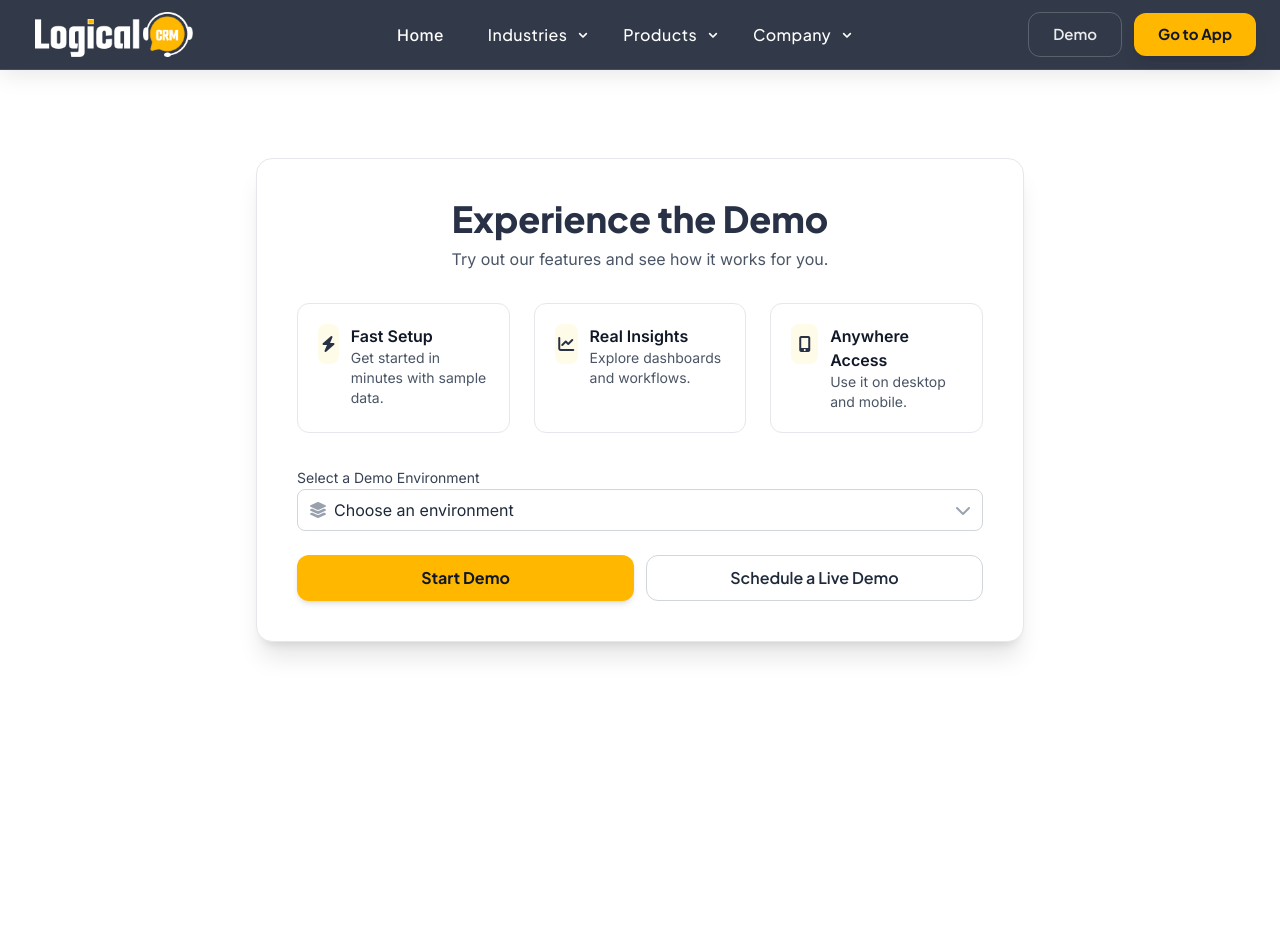
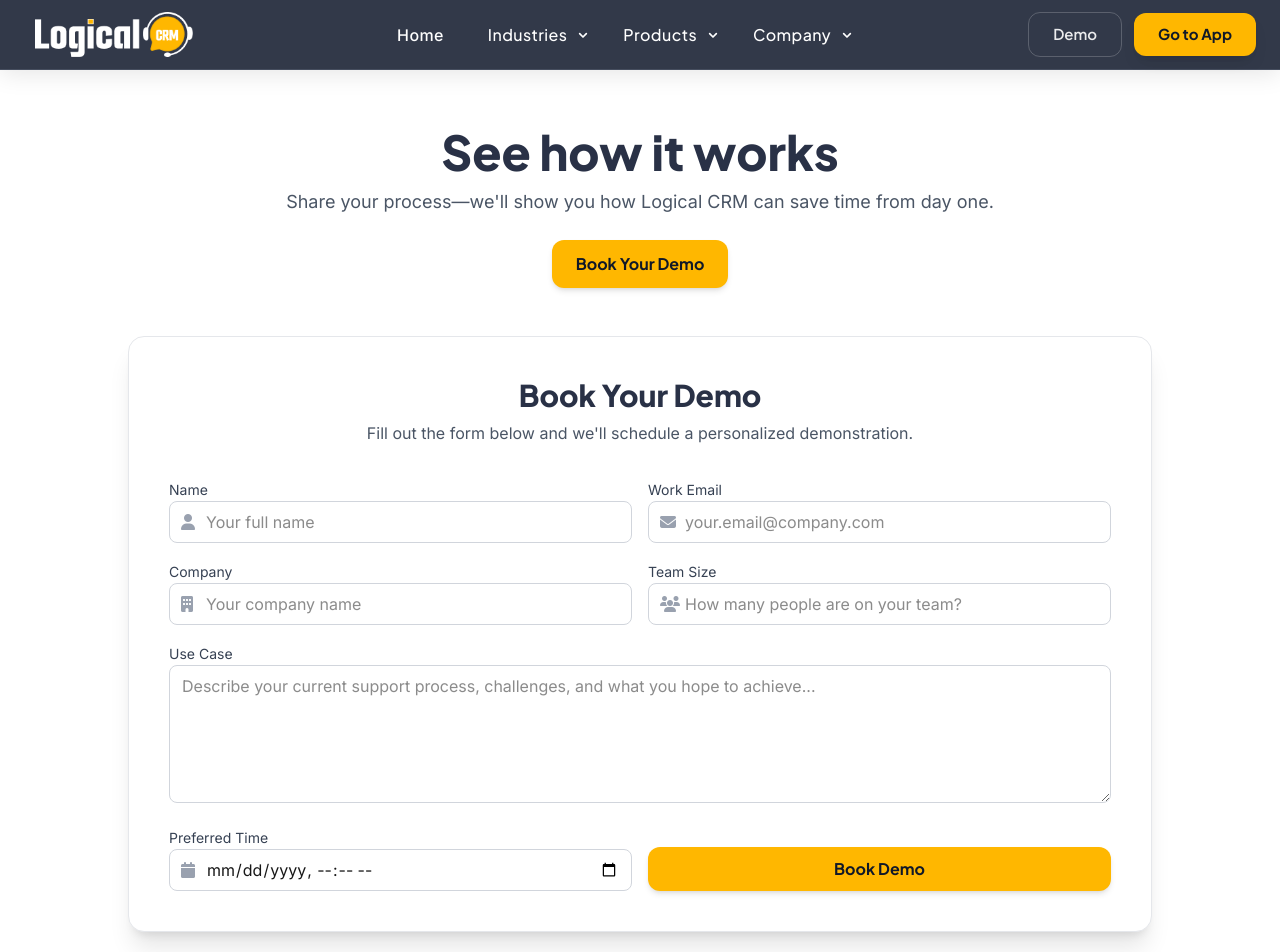
Before and after one commit to avico-global/Logical-CRM-branding-site, a Next.js app: page /demo in a window 1280 px wide. Shown: the top 952 px of the page. Before the commit the page ends 800 px from the top, so only its background shows below. Built offline with nearby package versions, Linux system fonts and the light colour scheme.

Commit message:
demo page change

```diff
--- a/app/demo/page.jsx
+++ b/app/demo/page.jsx
@@ -1,26 +1,148 @@
 "use client";
 import React from "react";
 import Link from "next/link";
+import FooterSection from "@/components/FooterSection";
 
 export default function DemoPage() {
   return (
-    <main className="min-h-screen w-full bg-white flex items-center justify-center px-4 py-10">
-      <div className="w-full max-w-3xl">
+    <main className="min-h-screen w-full bg-white pt-28 md:pt-32 flex flex-col">
+      <div className="flex-1 px-4">
+        {/* Hero Section */}
+        <section className="max-w-5xl mx-auto text-center">
+        <h1
+          className="text-4xl md:text-5xl font-black text-[#293146]"
+          style={{ fontFamily: "'Plus Jakarta Sans', sans-serif" }}
+        >
+          See how it works
+        </h1>
+        <p className="mt-3 text-base md:text-lg text-gray-600 max-w-3xl mx-auto">
+          Share your process—we'll show you how Logical CRM can save time from day one.
+        </p>
+        <a
+          href="#book-demo"
+          className="inline-flex items-center justify-center mt-6 px-6 py-3 rounded-xl bg-[#FFB700] hover:bg-[#e6a600] text-gray-900 font-bold shadow-md hover:shadow-lg transition-colors no-underline"
+          style={{ fontFamily: "'Plus Jakarta Sans', sans-serif" }}
+        >
+          Book Your Demo
+        </a>
+      </section>
+
+
+
+        {/* Form Section */}
+        <section id="book-demo" className="max-w-5xl mx-auto mt-12">
         <div className="relative bg-white border border-gray-200 rounded-2xl shadow-xl p-8 md:p-10">
           <div className="text-center">
-            <h1
-              className="text-3xl md:text-4xl font-black text-[#293146]"
+            <h2
+              className="text-2xl md:text-3xl font-black text-[#293146]"
               style={{ fontFamily: "'Plus Jakarta Sans', sans-serif" }}
             >
-              Experience the Demo
-            </h1>
+              Book Your Demo
+            </h2>
             <p className="mt-2 text-sm md:text-base text-gray-600 max-w-2xl mx-auto">
-              Try out our features and see how it works for you.
+              Fill out the form below and we'll schedule a personalized demonstration.
             </p>
           </div>
 
-          <div className="mt-8 grid grid-cols-1 md:grid-cols-3 gap-4 md:gap-6">
-            <div className="rounded-xl border border-gray-200 p-4 md:p-5 flex items-start gap-3">
+          <form
+            onSubmit={(e) => {
+              e.preventDefault();
+            }}
+            className="mt-8 grid grid-cols-1 md:grid-cols-2 gap-4"
+          >
+            <div className="space-y-1">
+              <label className="text-sm text-gray-700">Name</label>
+              <div className="relative">
+                <i className="fas fa-user text-gray-400 absolute left-3 top-1/2 -translate-y-1/2" />
+                <input
+                  type="text"
+                  placeholder="Your full name"
+                  className="w-full rounded-lg border border-gray-300 pl-9 pr-3 py-2 focus:outline-none focus:ring-2 focus:ring-[#FFB700] focus:border-transparent"
+                  required
+                />
+              </div>
+            </div>
+            <div className="space-y-1">
+              <label className="text-sm text-gray-700">Work Email</label>
+              <div className="relative">
+                <i className="fas fa-envelope text-gray-400 absolute left-3 top-1/2 -translate-y-1/2" />
+                <input
+                  type="email"
+                  placeholder="your.email@company.com"
+                  className="w-full rounded-lg border border-gray-300 pl-9 pr-3 py-2 focus:outline-none focus:ring-2 focus:ring-[#FFB700] focus:border-transparent"
+                  required
+                />
+              </div>
+            </div>
+            <div className="space-y-1">
+              <label className="text-sm text-gray-700">Company</label>
+              <div className="relative">
+                <i className="fas fa-building text-gray-400 absolute left-3 top-1/2 -translate-y-1/2" />
+                <input
+                  type="text"
+                  placeholder="Your company name"
+                  className="w-full rounded-lg border border-gray-300 pl-9 pr-3 py-2 focus:outline-none focus:ring-2 focus:ring-[#FFB700] focus:border-transparent"
+                />
+              </div>
+            </div>
+            <div className="space-y-1">
+              <label className="text-sm text-gray-700">Team Size</label>
+              <div className="relative">
+                <i className="fas fa-users text-gray-400 absolute left-3 top-1/2 -translate-y-1/2" />
+                <input
+                  type="text"
+                  placeholder="How many people are on your team?"
+                  className="w-full rounded-lg border border-gray-300 pl-9 pr-3 py-2 focus:outline-none focus:ring-2 focus:ring-[#FFB700] focus:border-transparent"
+                />
+              </div>
+            </div>
+            <div className="md:col-span-2 space-y-1">
+              <label className="text-sm text-gray-700">Use Case</label>
+              <textarea
+                placeholder="Describe your current support process, challenges, and what you hope to achieve..."
+                rows={5}
+                className="w-full rounded-lg border border-gray-300 px-3 py-2 focus:outline-none focus:ring-2 focus:ring-[#FFB700] focus:border-transparent"
+              />
+            </div>
+            <div className="md:col-span-1 space-y-1">
+              <label className="text-sm text-gray-700">Preferred Time</label>
+              <div className="relative">
+                <i className="fas fa-calendar text-gray-400 absolute left-3 top-1/2 -translate-y-1/2" />
+                <input
+                  type="datetime-local"
+                  className="w-full rounded-lg border border-gray-300 pl-9 pr-3 py-2 focus:outline-none focus:ring-2 focus:ring-[#FFB700] focus:border-transparent"
+                />
+              </div>
+            </div>
+            <div className="md:col-span-1 flex items-end">
+              <button
+                type="submit"
+                className="w-full rounded-xl bg-[#FFB700] hover:bg-[#e6a600] text-gray-900 font-bold py-2.5 shadow-md hover:shadow-lg transition-colors"
+                style={{ fontFamily: "'Plus Jakarta Sans', sans-serif" }}
+              >
+                Book Demo
+              </button>
+            </div>
+          </form>
+        </div>
+        </section>
+
+
+
+
+
+
+      </div>
+      {/* Feature Highlights moved above footer */}
+      <section className="max-w-5xl mx-auto mt-28 mb-28 md:mb-32 px-4">
+        <h3
+          className="text-2xl md:text-3xl font-black text-[#293146] text-center mb-10 md:mb-12"
+          style={{ fontFamily: "'Plus Jakarta Sans', sans-serif" }}
+        >
+          Why Choose Us?
+        </h3>
+        <div className="grid grid-cols-1 md:grid-cols-3 gap-4 md:gap-6">
+          <div className="rounded-2xl border-2 border-gray-200 bg-white p-5 flex items-start gap-3 shadow-md hover:shadow-lg hover:border-gray-300 transition-all duration-200">
             <div className="w-10 h-10 rounded-lg bg-yellow-50 flex items-center justify-center">
               <i className="fas fa-bolt text-[#293146]"></i>
             </div>
@@ -29,7 +151,7 @@ export default function DemoPage() {
               <div className="text-sm text-gray-600">Get started in minutes with sample data.</div>
             </div>
           </div>
-            <div className="rounded-xl border border-gray-200 p-4 md:p-5 flex items-start gap-3">
+          <div className="rounded-2xl border-2 border-gray-200 bg-white p-5 flex items-start gap-3 shadow-md hover:shadow-lg hover:border-gray-300 transition-all duration-200">
             <div className="w-10 h-10 rounded-lg bg-yellow-50 flex items-center justify-center">
               <i className="fas fa-chart-line text-[#293146]"></i>
             </div>
@@ -38,7 +160,7 @@ export default function DemoPage() {
               <div className="text-sm text-gray-600">Explore dashboards and workflows.</div>
             </div>
           </div>
-            <div className="rounded-xl border border-gray-200 p-4 md:p-5 flex items-start gap-3">
+          <div className="rounded-2xl border-2 border-gray-200 bg-white p-5 flex items-start gap-3 shadow-md hover:shadow-lg hover:border-gray-300 transition-all duration-200">
             <div className="w-10 h-10 rounded-lg bg-yellow-50 flex items-center justify-center">
               <i className="fas fa-mobile-alt text-[#293146]"></i>
             </div>
@@ -48,51 +170,8 @@ export default function DemoPage() {
             </div>
           </div>
         </div>
-
-          <form
-            onSubmit={(e) => {
-              e.preventDefault();
-            }}
-            className="mt-8 space-y-4"
-          >
-            <div className="space-y-1">
-              <label className="text-sm text-gray-700">Select a Demo Environment</label>
-              <div className="relative">
-                <i className="fas fa-layer-group text-gray-400 absolute left-3 top-1/2 -translate-y-1/2" />
-                <select
-                  className="w-full appearance-none rounded-lg border border-gray-300 pl-9 pr-10 py-2 focus:outline-none focus:ring-2 focus:ring-[#FFB700] focus:border-transparent text-gray-800"
-                  defaultValue="default"
-                >
-                  <option value="default" disabled>
-                    Choose an environment
-                  </option>
-                  <option value="sales">Sales Team</option>
-                  <option value="ops">Operations</option>
-                  <option value="field">Field Crew</option>
-                </select>
-                <i className="fas fa-chevron-down text-gray-400 absolute right-3 top-1/2 -translate-y-1/2" />
-              </div>
-            </div>
-
-            <div className="grid grid-cols-1 md:grid-cols-2 gap-3 pt-2">
-              <button
-                type="submit"
-                className="w-full rounded-xl bg-[#FFB700] hover:bg-[#e6a600] text-gray-900 font-bold py-2.5 shadow-md hover:shadow-lg transition-colors"
-                style={{ fontFamily: "'Plus Jakarta Sans', sans-serif" }}
-              >
-                Start Demo
-              </button>
-              <Link
-                href="#schedule-demo"
-                className="w-full rounded-xl border border-gray-300 text-center text-gray-800 font-semibold py-2.5 hover:bg-gray-50 transition"
-                style={{ fontFamily: "'Plus Jakarta Sans', sans-serif" }}
-              >
-                Schedule a Live Demo
-              </Link>
-            </div>
-          </form>
-        </div>
-      </div>
+      </section>
+      <FooterSection hideHero={true} />
     </main>
   );
 }
--- a/app/layout.jsx
+++ b/app/layout.jsx
@@ -25,7 +25,7 @@ export default function RootLayout({ children }) {
           href="https://cdnjs.cloudflare.com/ajax/libs/font-awesome/6.4.0/css/all.min.css"
         />
       </head>
-      <body className="antialiased font-inter">
+      <body className="antialiased font-inter" suppressHydrationWarning={true}>
         <Navbar />
         {children}
       </body>
--- a/components/AuthModal.jsx
+++ b/components/AuthModal.jsx
@@ -6,7 +6,7 @@ export default function AuthModal({ isOpen, mode, onClose, onSwitchMode }) {
 
   return (
     <div
-      className="fixed inset-0 z-[10000] flex items-center justify-center"
+      className="fixed inset-0 z-[10000] flex items-start justify-center pt-24 md:pt-28"
       aria-modal="true"
       role="dialog"
     >
--- a/components/FooterSection.jsx
+++ b/components/FooterSection.jsx
@@ -45,7 +45,7 @@ const footerLinks = [
   },
 ];
 
-export default function FooterSection({ heading }) {
+export default function FooterSection({ heading, hideHero = false }) {
   return (
     <footer className="relative w-full bg-gradient-to-br from-slate-900 via-gray-800 to-gray-950 text-white overflow-hidden">
       {/* Animated background orbs */}
@@ -54,7 +54,8 @@ export default function FooterSection({ heading }) {
         <div className="absolute bottom-20 right-20 w-80 h-80 bg-gradient-to-r from-purple-500/10 to-pink-500/10 rounded-full blur-3xl" />
       </div>
 
-      <div className="relative z-10 max-w-7xl mx-auto my-20">
+      {!hideHero && (
+        <div className="relative z-10 max-w-7xl mx-auto py-16 md:py-20">
           <div className="mx-auto max-w-4xl text-center">
             {/* Badge */}
             <div className="inline-flex items-center px-4 py-1.5 mb-6 bg-white/10 border border-[#FFB700] rounded-full">
@@ -104,6 +105,7 @@ export default function FooterSection({ heading }) {
             </div>
           </div>
         </div>
+      )}
 
       {/* Top border gradient */}
       <div className="absolute inset-x-0 top-0 h-px bg-gradient-to-r from-transparent via-cyan-400/60 to-transparent" />
```
Also changed, not shown: app/get-started/page.jsx (added, +62 -0 lines), components/Navbar.jsx (+9 -11 lines). Lines whose indentation alone changed are shown as unchanged.
